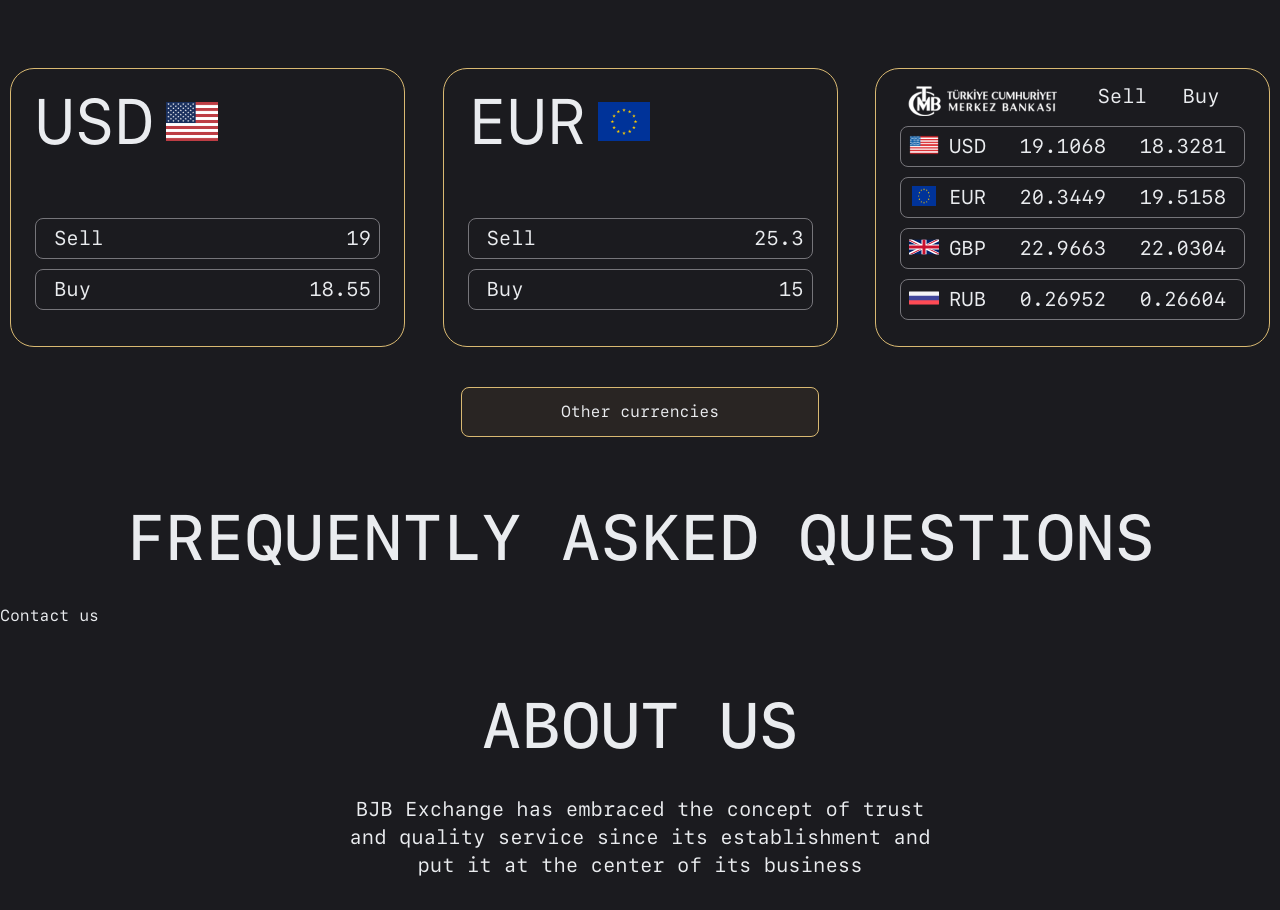
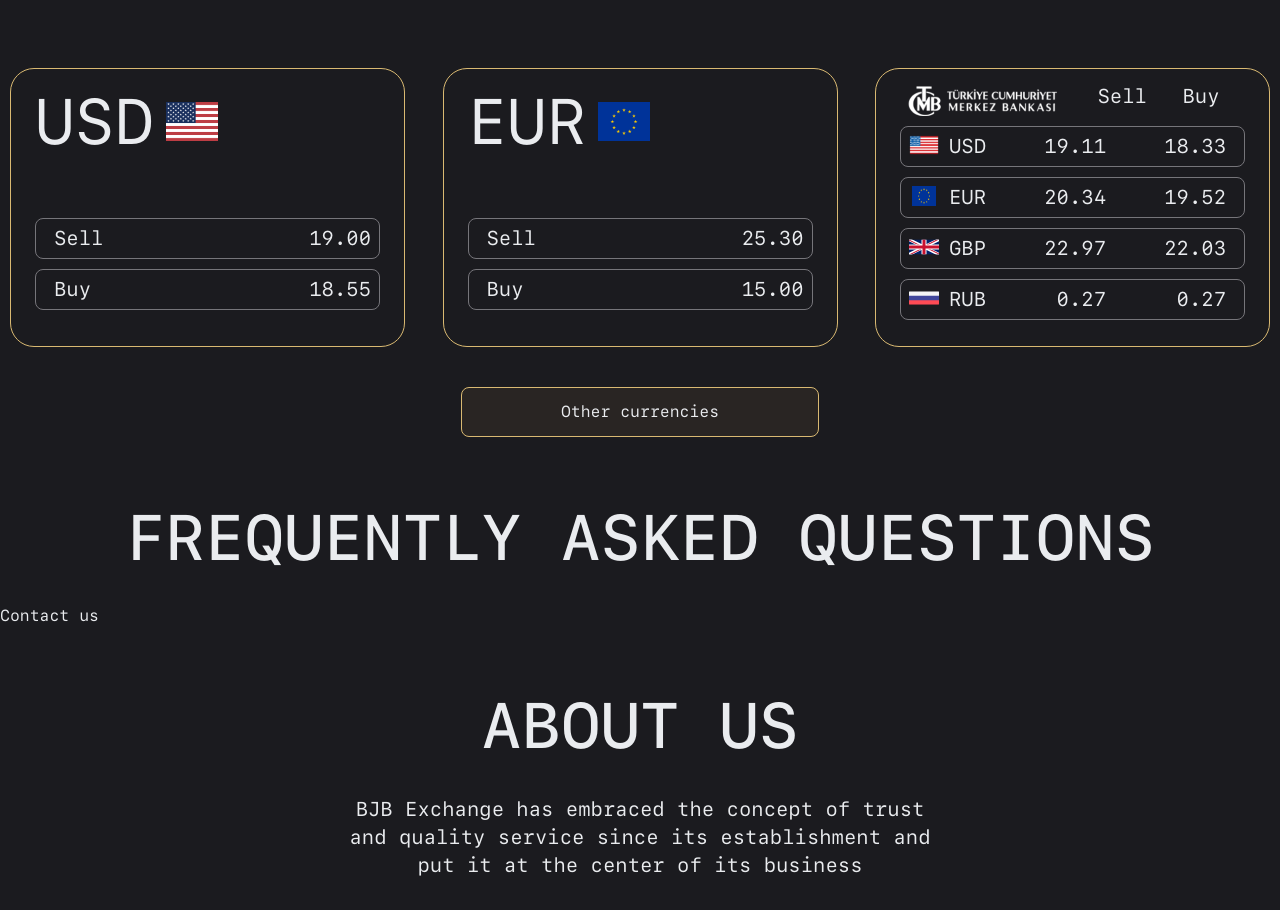
Before and after one commit to KirilushkinAleksandr/istanbul-crypto, a React (Create React App) app: page / in a window 1280 px wide. Shown: the part 2180-3090 px from the top of the page. Built offline with nearby package versions, Linux system fonts and the light colour scheme.

Commit message:
Fixed 2 numbers

```diff
--- a/src/common/exchange-rates.json
+++ b/src/common/exchange-rates.json
@@ -5,6 +5,7 @@
   "GBP": { "sell": 11.0, "buy": 10.0 },
   "CAD": { "sell": 11.0, "buy": 10.0 },
   "NOK": { "sell": 11.0, "buy": 10.0 },
+  "UAH": { "sell": 11.0, "buy": 10.0 },
   "SEK": { "sell": 11.0, "buy": 10.0 },
   "DKK": { "sell": 11.0, "buy": 10.0 },
   "AUD": { "sell": 11.0, "buy": 10.0 },
--- a/src/components/Currency.jsx
+++ b/src/components/Currency.jsx
@@ -86,7 +86,7 @@ function Currency() {
                 {t("exchange.sell")}
               </div>
               <div>
-                {parseInt(customRates[0].sell)}
+                {Number(customRates[0].sell).toFixed(2)}
               </div>
             </div>
             <div className="flex content__text_full-width content__block_line flex-between">
@@ -94,7 +94,7 @@ function Currency() {
                 {t("exchange.buy")}
               </div>
               <div>
-                {customRates[0].buy}
+                {Number(customRates[0].buy).toFixed(2)}
               </div>
             </div>
           </div>
@@ -110,7 +110,7 @@ function Currency() {
                 {t("exchange.sell")}
               </div>
               <div>
-                {customRates[1].sell}
+                {Number(customRates[1].sell).toFixed(2)}
               </div>
             </div>
             <div className="flex content__text_full-width content__block_line flex-between">
@@ -118,7 +118,7 @@ function Currency() {
                 {t("exchange.buy")}
               </div>
               <div>
-                {customRates[1].buy}
+                {Number(customRates[1].buy).toFixed(2)}
               </div>
             </div>
           </div>
@@ -149,10 +149,10 @@ function Currency() {
                 </div>
               </div>
               <div className="content__text content__text_grow">
-                {item.sell}
+                {Number(item.sell).toFixed(2)}
               </div>
               <div className="content__text content__text_grow">
-                {item.buy}
+                {Number(item.buy).toFixed(2)}
               </div>
             </div>
           ))}
--- a/src/components/ExchangePage.jsx
+++ b/src/components/ExchangePage.jsx
@@ -129,7 +129,7 @@ function ExchangePage() {
                   !isResShown ? " content__text_hidden" : ""
                 } flex flex-column flex-align-center`}
               >
-                {res || 'dsdfsdf'}
+                {res}
               </div>
               <div className="flex">
                 <Link to="/" state={{ scrollContactUs: true }}>
@@ -166,8 +166,8 @@ function ExchangePage() {
                 <img src={item.img} className="table__item-flag"></img>
               </div>
               <div className="table__item">{item.name}</div>
-              <div className="table__item">{item.sell}</div>
-              <div className="table__item">{item.buy}</div>
+              <div className="table__item">{Number(item.sell).toFixed(2)}</div>
+              <div className="table__item">{Number(item.buy).toFixed(2)}</div>
             </div>
           ))}
         </div>
```
